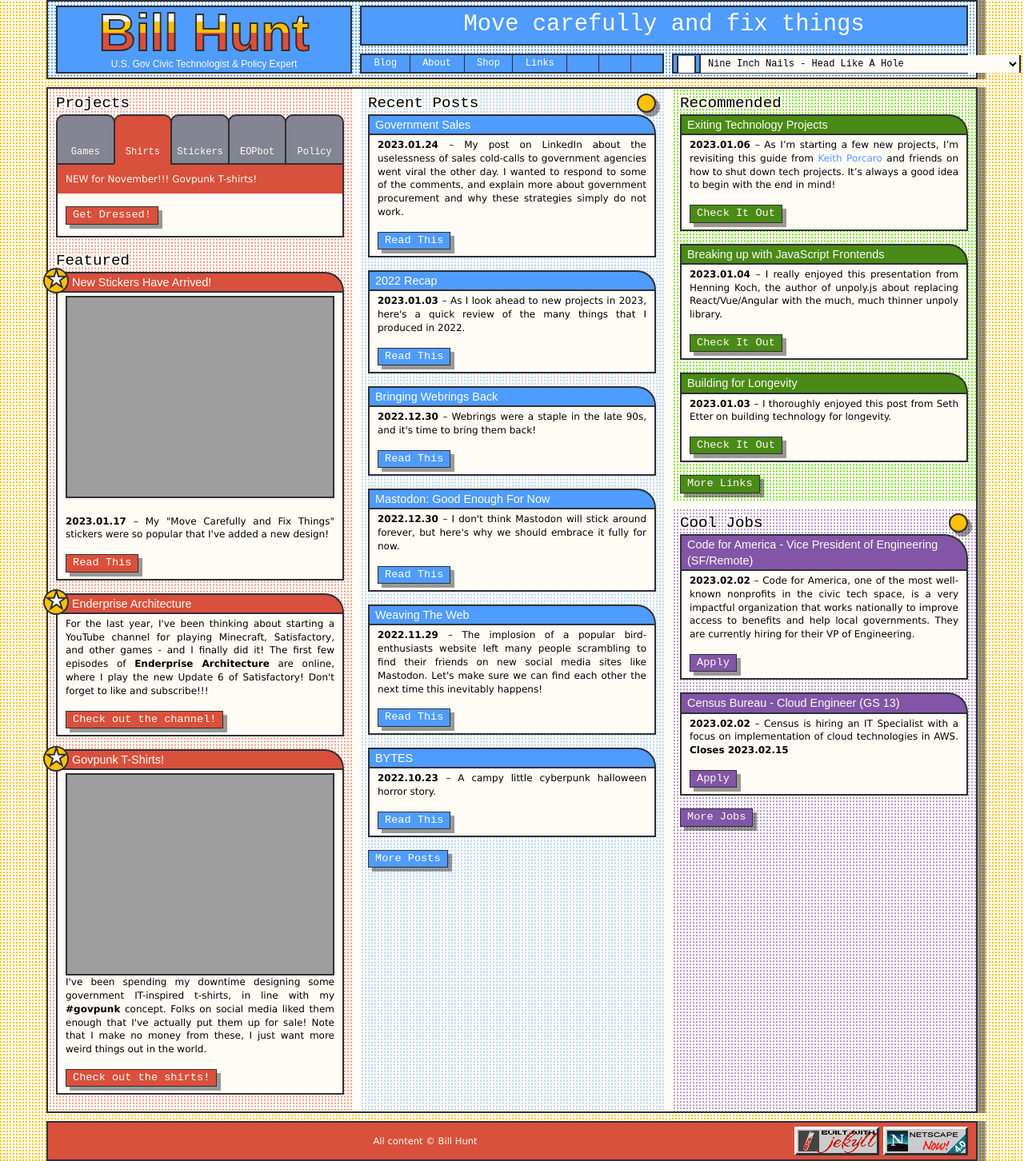
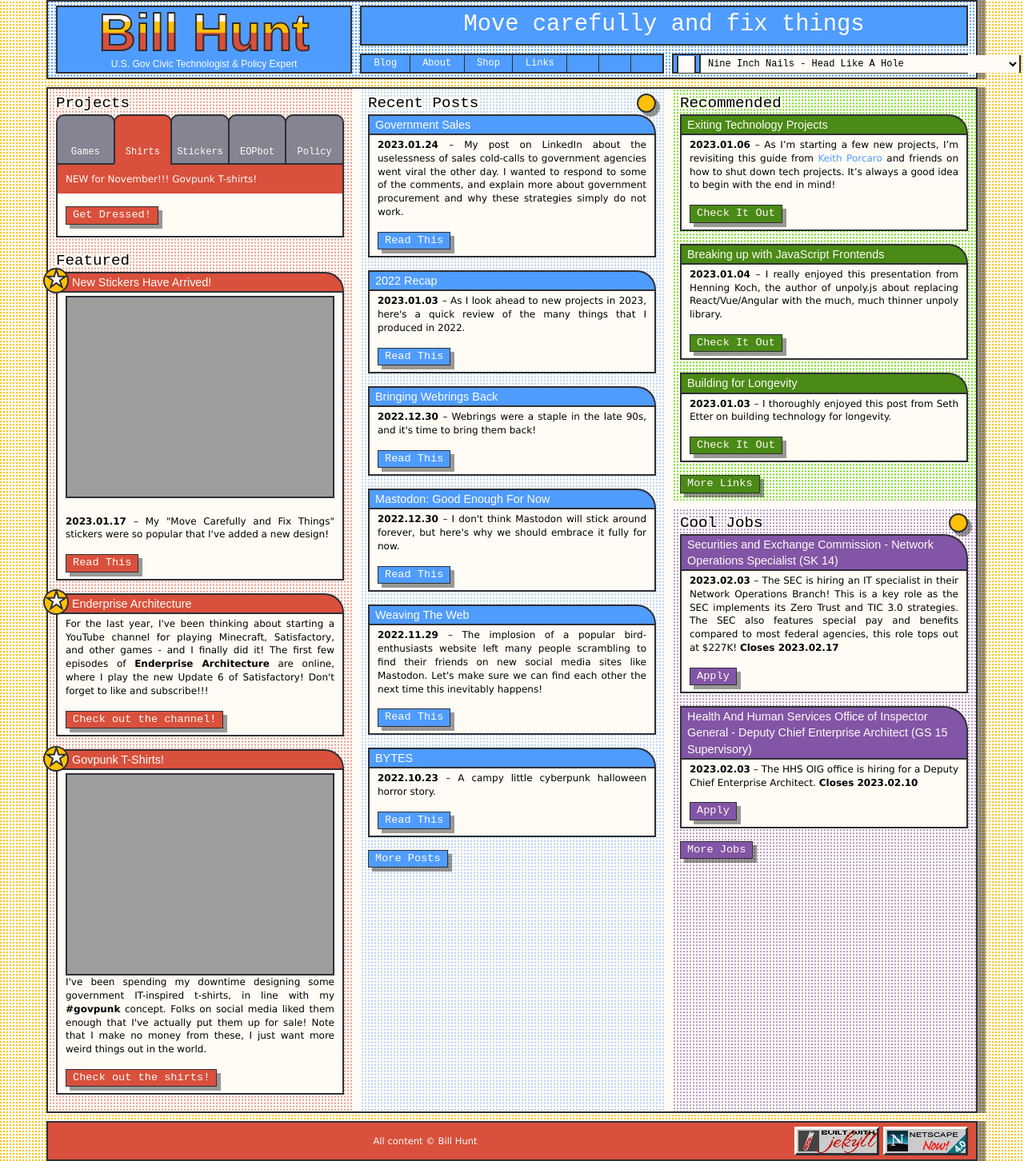
Before and after one commit to krusynth/billhunt.dev, a Jekyll site: the page built from index.md, in a window 1280 px wide. Shown: the whole page at 80% size. Built offline with Jekyll 4.4.1, drawn with Linux system fonts in a browser that asks for light colours; some web fonts are replaced.

Commit message:
Update jobs.

```diff
--- a/_data/jobs.yml
+++ b/_data/jobs.yml
@@ -1,3 +1,27 @@
+- title: Securities and Exchange Commission - Network Operations Specialist (SK 14)
+  url: https://www.usajobs.gov/job/704483500
+  date: 2023-02-03
+  closes: 2023-02-17
+  content: The SEC is hiring an IT specialist in their Network Operations Branch! This is a key role as the SEC implements its Zero Trust and TIC 3.0 strategies. The SEC also features special pay and benefits compared to most federal agencies, this role tops out at $227K!
+
+- title: Health And Human Services Office of Inspector General - Deputy Chief Enterprise Architect (GS 15 Supervisory)
+  url: https://www.usajobs.gov/job/703610600
+  date: 2023-02-03
+  closes: 2023-02-10
+  content: The HHS OIG office is hiring for a Deputy Chief Enterprise Architect.
+
+- title: Consumer Financial Protection Bureau - Data Scientist (GS 13 equivalent)
+  url: https://www.usajobs.gov/job/703359000
+  date: 2023-02-03
+  closes: 2023-02-07
+  content: CFPB is hiring a data scientist on their Technology & Innovation team.
+
+- title: National Institute of Standards and Technology - IT Security Specialist  (GS 13-14 equivalent)
+  url: https://www.usajobs.gov/job/703534700
+  date: 2023-02-03
+  closes: 2023-02-07
+  content: NIST is hiring for an IT Specialist with a focus on Cybersecurity.
+
 - title: Code for America - Vice President of Engineering (SF/Remote)
   url: https://codeforamerica.org/jobs/posting/?gh_jid=4831974
   date: 2023-02-02
```
